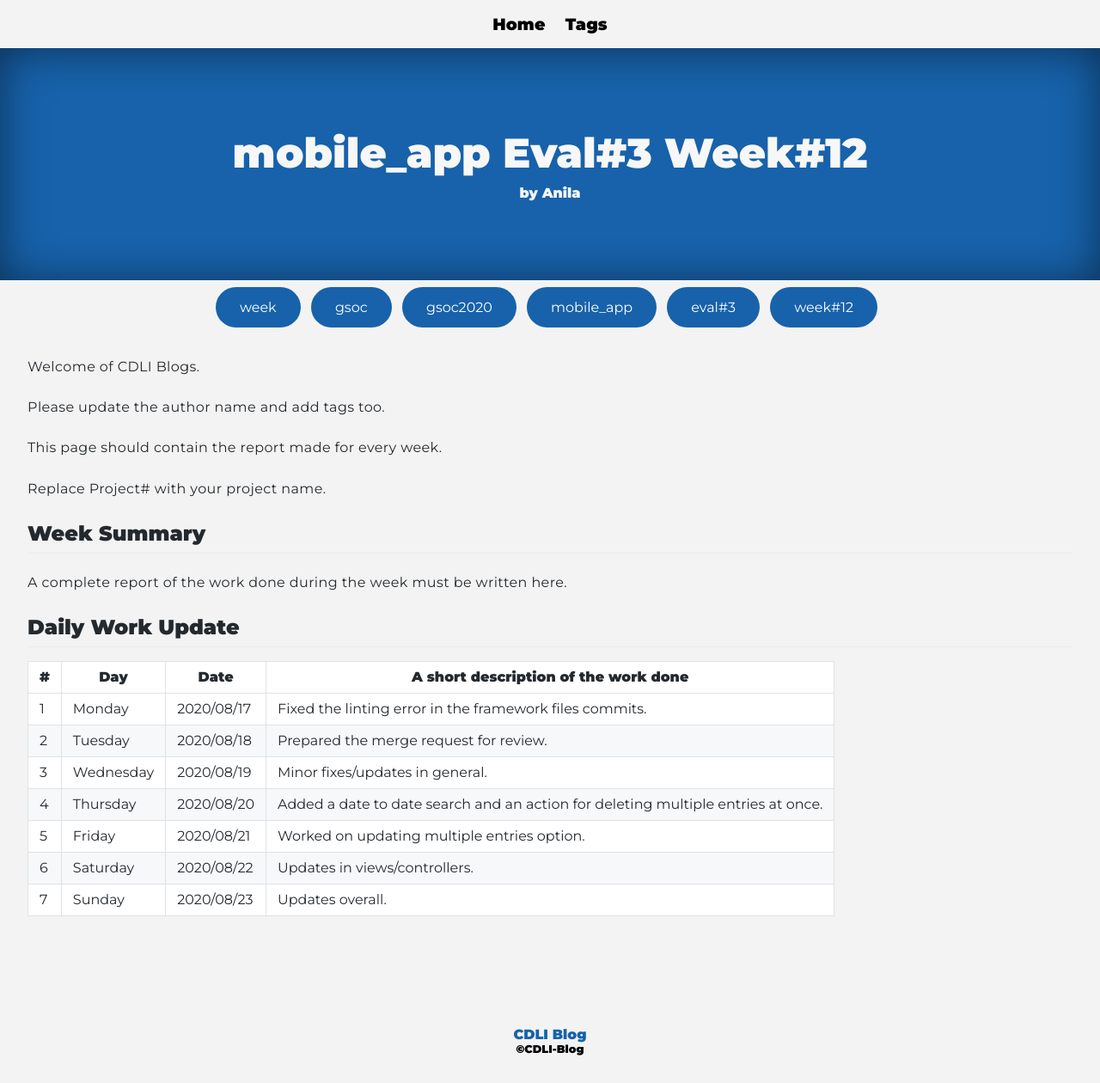
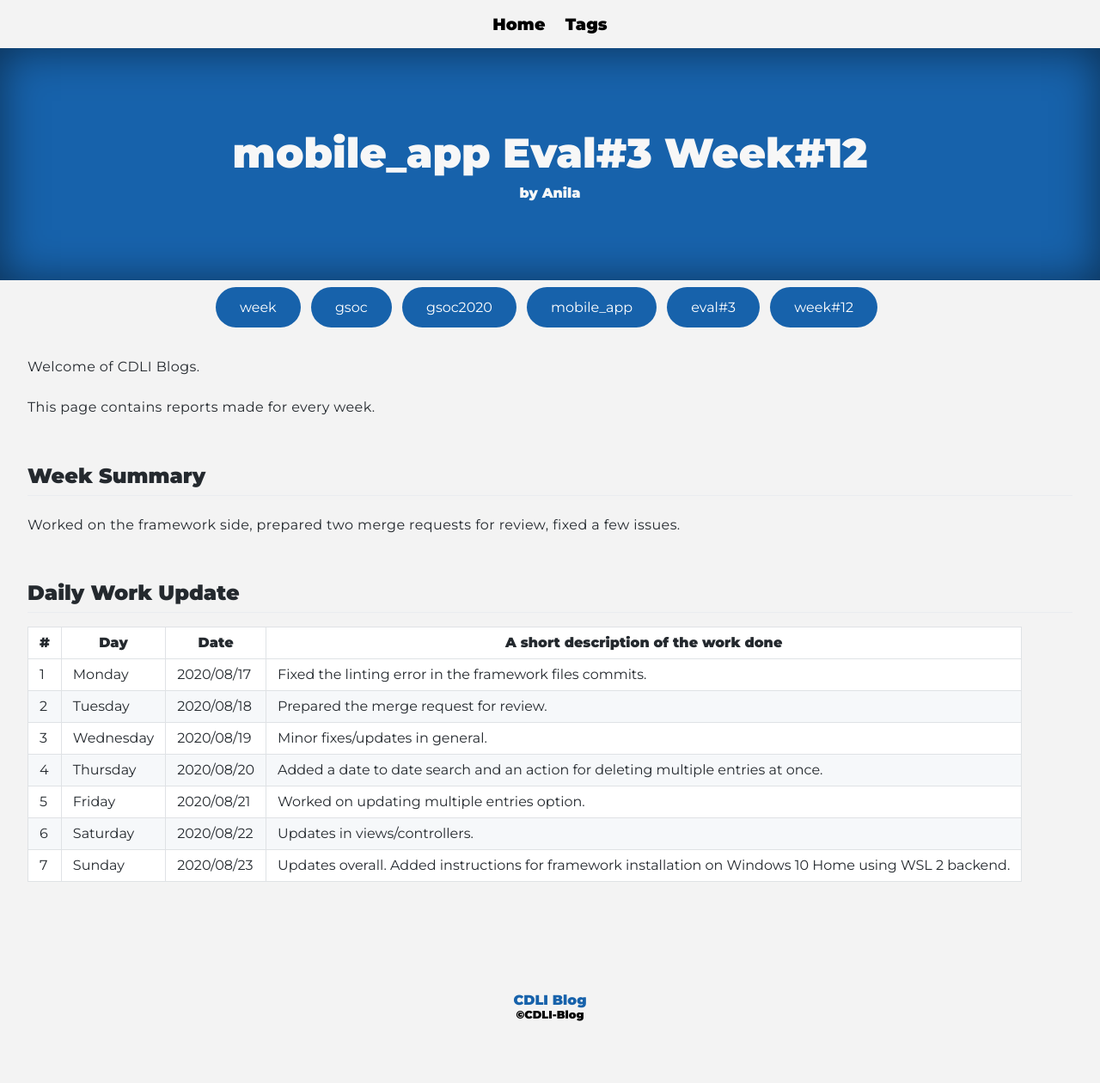
Before and after one commit to cdli-gh/blog, a Jekyll site: the page built from _blog/gsoc20/mobile_app/posts/14_week12.md, in a window 1280 px wide. Shown: the whole page at 86% size. Built offline with Jekyll 4.4.1, drawn with Linux system fonts in a browser that asks for light colours; Markdown is read by kramdown in place of the engine named in the settings; after the commit the page ends 1220 px from its top, so only the background shows below that.

Commit message:
Update 14_week12.md

```diff
--- a/_blog/gsoc20/mobile_app/posts/14_week12.md
+++ b/_blog/gsoc20/mobile_app/posts/14_week12.md
@@ -6,15 +6,11 @@ tags: ["week","gsoc","gsoc2020","mobile_app","eval#3","week#12"]
 ---
 Welcome of CDLI Blogs.
 
-Please update the author name and add tags too.
-
-This page should contain the report made for every week.
-
-Replace Project# with your project name.
+This page contains reports made for every week.<br><br>
 
 ## Week Summary
 
-A complete report of the work done during the week must be written here.
+Worked on the framework side, prepared two merge requests for review, fixed a few issues.<br><br>
 
 
 ## Daily Work Update
@@ -27,4 +23,4 @@ A complete report of the work done during the week must be written here.
 |4   	| Thursday  	|   2020/08/20	|Added a date to date search and an action for deleting multiple entries at once.   	|
 |5   	| Friday  	|   2020/08/21	|Worked on updating multiple entries option.   	|
 |6   	| Saturday  	|   2020/08/22	|Updates in views/controllers.   	|
-|7   	| Sunday  	|   2020/08/23	|Updates overall.   	|
+|7   	| Sunday  	|   2020/08/23	|Updates overall. Added instructions for framework installation on Windows 10 Home using WSL 2 backend.   	|
```
